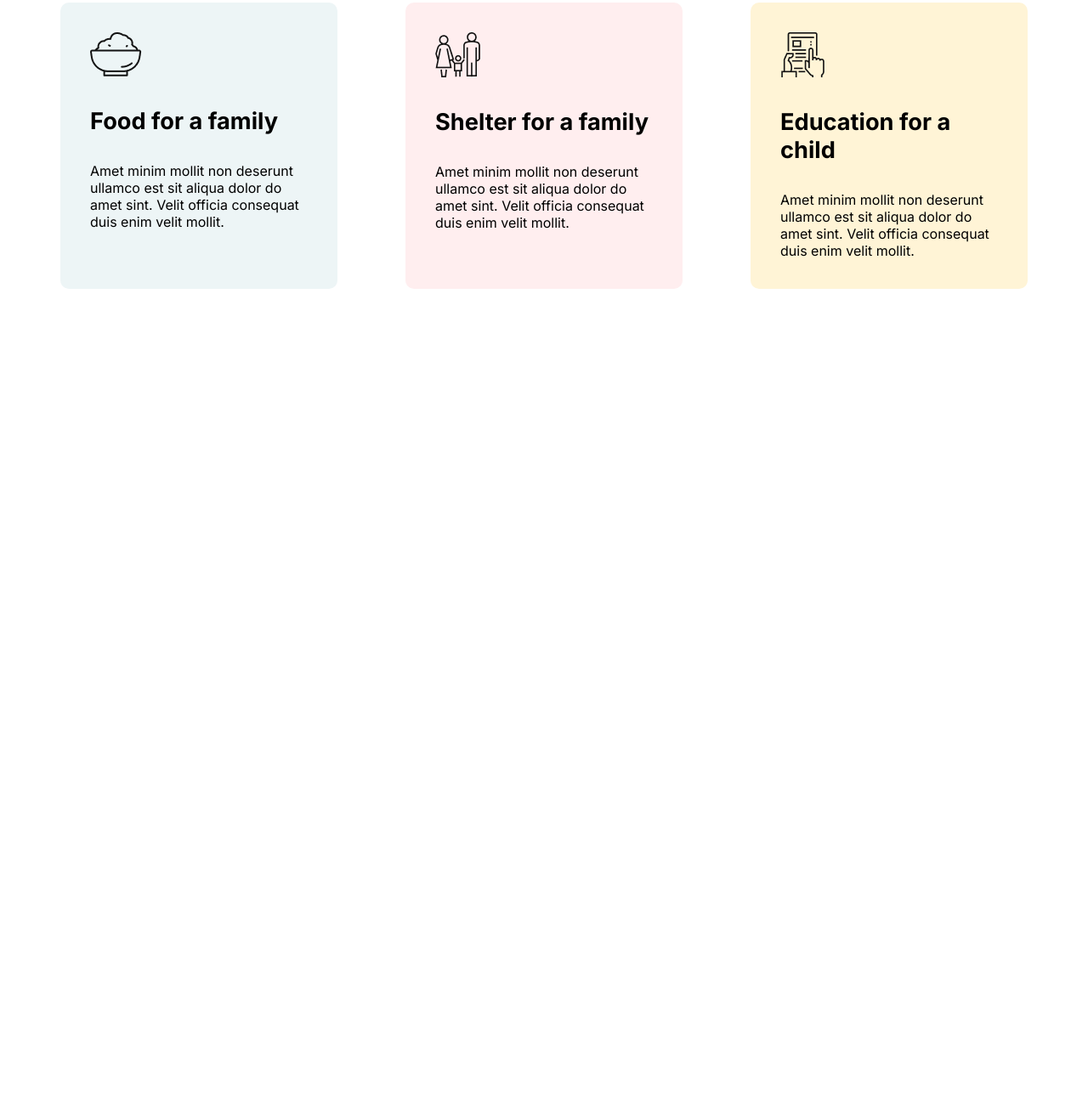
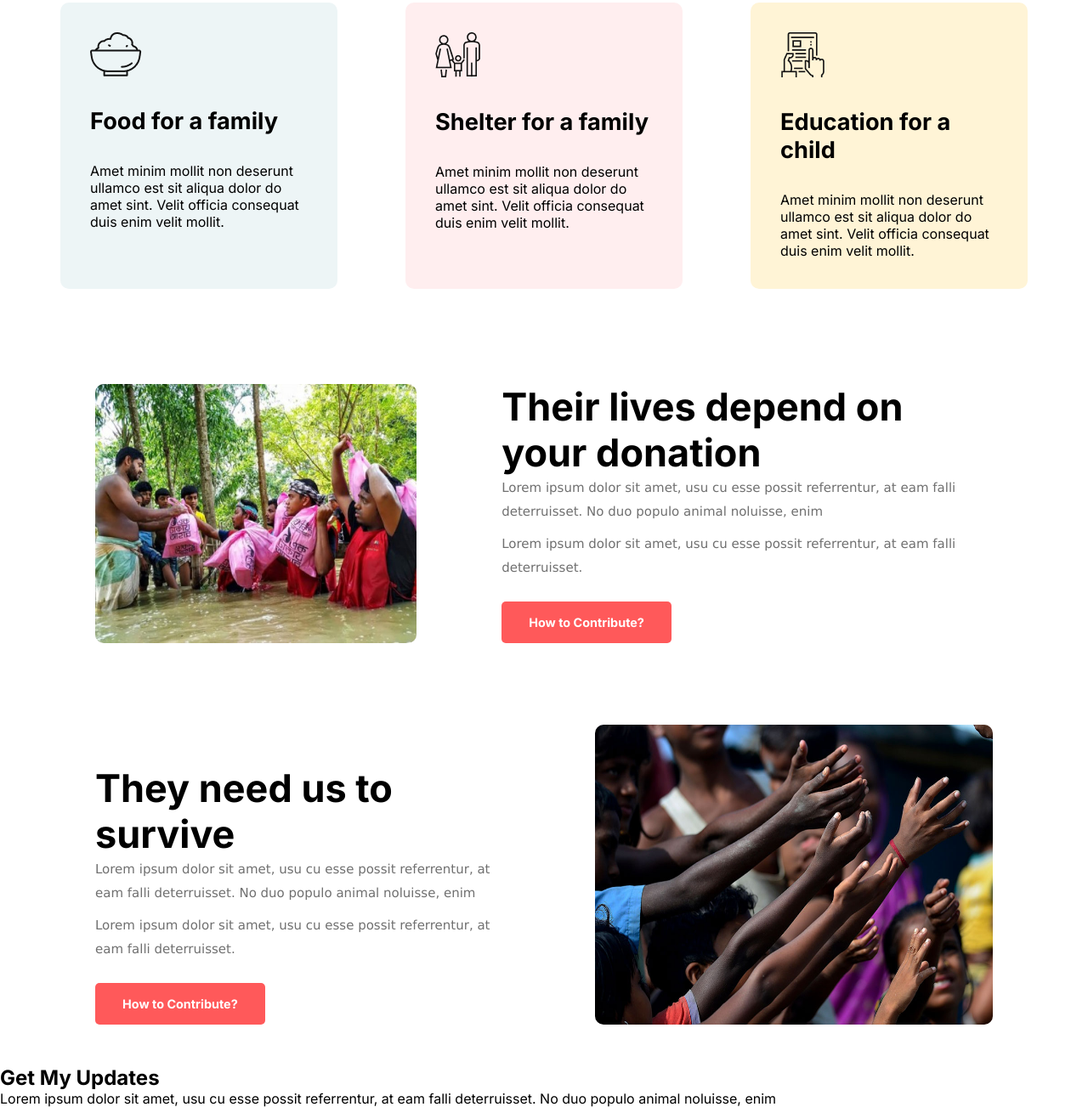
Before and after one commit to SolaymanSinha/ph-donate-today, a plain HTML site: page index.html in a window 1280 px wide. Shown: the part 1444-2747 px from the top of the page at 85% size. Before the commit the page ends 1848 px from the top, so only its background shows below. Drawn offline with Linux system fonts and the light colour scheme.

Commit message:
details-section completed

```diff
--- a/index.html
+++ b/index.html
@@ -62,6 +62,38 @@
                     </div>
                 </div>
             </section>
+
+            <section class="details-section">
+                <div class="details-container-1">
+                    <div>
+                        <img class="details-img" src="./images/donation11.jpg" alt="" />
+                    </div>
+
+                    <div>
+                        <h1>Their lives depend on your donation</h1>
+                        <p>Lorem ipsum dolor sit amet, usu cu esse possit referrentur, at eam falli deterruisset. No duo populo animal noluisse, enim</p>
+                        <p>Lorem ipsum dolor sit amet, usu cu esse possit referrentur, at eam falli deterruisset.</p>
+                        <button>How to Contribute?</button>
+                    </div>
+                </div>
+                <div class="details-container-2">
+                    <div style="margin-top: 3rem">
+                        <h1>They need us to survive</h1>
+                        <p>Lorem ipsum dolor sit amet, usu cu esse possit referrentur, at eam falli deterruisset. No duo populo animal noluisse, enim</p>
+                        <p>Lorem ipsum dolor sit amet, usu cu esse possit referrentur, at eam falli deterruisset.</p>
+                        <button>How to Contribute?</button>
+                    </div>
+                    <div><img class="details-img" src="./images/donation13.jpg" alt="" /></div>
+                </div>
+            </section>
+
+            <section class="update-section">
+                <h1>Get My Updates</h1>
+                <p>Lorem ipsum dolor sit amet, usu cu esse possit referrentur, at eam falli deterruisset. No duo populo animal noluisse, enim</p>
+                <div>
+
+                </div>
+            </section>
         </main>
     </body>
 </html>
--- a/style.css
+++ b/style.css
@@ -176,3 +176,53 @@
     margin-top: 2rem;
     margin-bottom: 2rem;
 }
+
+.details-container-1,
+.details-container-2 {
+    display: flex;
+    gap: 100px;
+    padding: 3rem 7rem;
+}
+
+.details-container-1 div h1,
+.details-container-2 div h1 {
+    font-family: "Inter";
+    font-style: normal;
+    font-weight: 700;
+    font-size: 45px;
+    line-height: 54px;
+}
+
+.details-container-1 div p,
+.details-container-2 div p {
+    font-family: "Lucida Sans", "Lucida Sans Regular", "Lucida Grande", "Lucida Sans Unicode", Geneva, Verdana, sans-serif;
+    font-style: normal;
+    font-weight: 400;
+    font-size: 15px;
+    line-height: 28px;
+    color: #707070;
+
+    margin-bottom: 10px;
+}
+
+.details-img {
+    width: 100%;
+    height: 100%;
+    border-radius: 10px;
+}
+
+.details-container-1 div button,
+.details-container-2 div button {
+    background-color: #ff595a;
+    border-radius: 5px;
+    padding: 1rem 2rem;
+    color: white;
+    border: none;
+    font-size: 0.9rem;
+    font-weight: 700;
+    margin-top: 1rem;
+}
+
+.details-text-container {
+
+}
```
